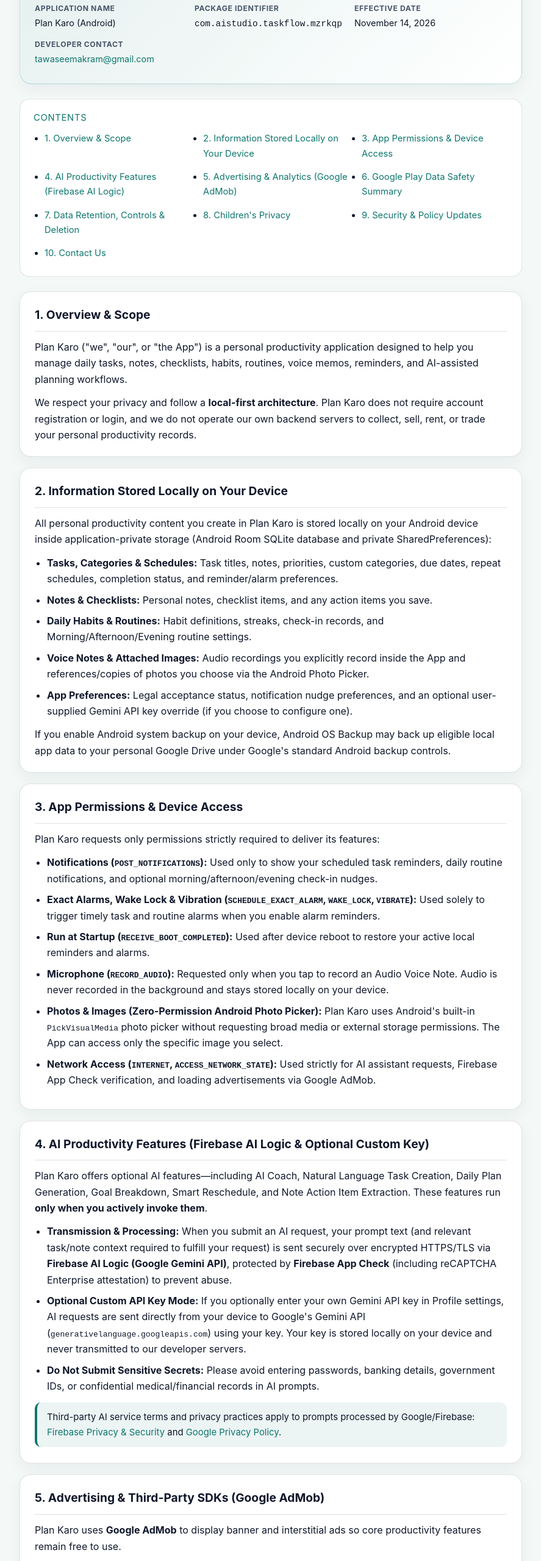
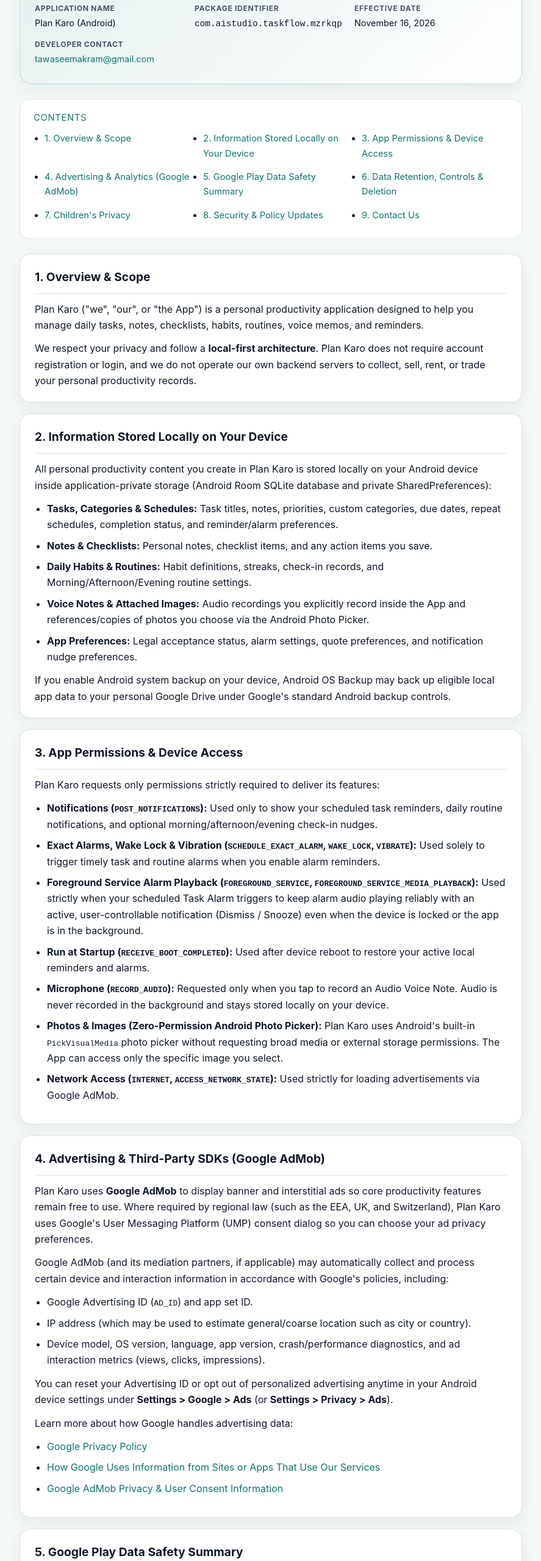
Before and after one commit to tawaseemakram/Plan-Karo_Privacy_Policy, a plain HTML site: page index.html in a window 1280 px wide. Shown: the part 240-2800 px from the top of the page at 61% size, without its empty margins (196-1083 px from the left). Drawn offline with Linux system fonts and the light colour scheme.

Commit message:
Update index.html

```diff
--- a/index.html
+++ b/index.html
@@ -4,7 +4,7 @@
   <meta charset="UTF-8" />
   <meta name="viewport" content="width=device-width, initial-scale=1.0" />
   <title>Privacy Policy — Plan Karo</title>
-  <meta name="description" content="Official Google Play Privacy Policy for Plan Karo (com.aistudio.taskflow.mzrkqp) — Tasks, Daily Habits, Routines, Notes, and AI Productivity Assistant." />
+  <meta name="description" content="Official Google Play Privacy Policy for Plan Karo (com.aistudio.taskflow.mzrkqp) — Tasks, Daily Habits, Routines, and Voice Notes." />
   <style>
     :root {
       --bg: #081214;
@@ -275,7 +275,7 @@
         </div>
         <div class="meta-item">
           <strong>Effective Date</strong>
-          <span>November 14, 2026</span>
+          <span>November 16, 2026</span>
         </div>
         <div class="meta-item">
           <strong>Developer Contact</strong>
@@ -290,20 +290,19 @@
         <li><a href="#overview">1. Overview &amp; Scope</a></li>
         <li><a href="#local-storage">2. Information Stored Locally on Your Device</a></li>
         <li><a href="#permissions">3. App Permissions &amp; Device Access</a></li>
-        <li><a href="#ai-processing">4. AI Productivity Features (Firebase AI Logic)</a></li>
-        <li><a href="#advertising">5. Advertising &amp; Analytics (Google AdMob)</a></li>
-        <li><a href="#data-safety">6. Google Play Data Safety Summary</a></li>
-        <li><a href="#retention-deletion">7. Data Retention, Controls &amp; Deletion</a></li>
-        <li><a href="#children">8. Children's Privacy</a></li>
-        <li><a href="#security-changes">9. Security &amp; Policy Updates</a></li>
-        <li><a href="#contact">10. Contact Us</a></li>
+        <li><a href="#advertising">4. Advertising &amp; Analytics (Google AdMob)</a></li>
+        <li><a href="#data-safety">5. Google Play Data Safety Summary</a></li>
+        <li><a href="#retention-deletion">6. Data Retention, Controls &amp; Deletion</a></li>
+        <li><a href="#children">7. Children's Privacy</a></li>
+        <li><a href="#security-changes">8. Security &amp; Policy Updates</a></li>
+        <li><a href="#contact">9. Contact Us</a></li>
       </ul>
     </nav>
 
     <section id="overview" class="card">
       <h2>1. Overview &amp; Scope</h2>
       <p>
-        Plan Karo ("we", "our", or "the App") is a personal productivity application designed to help you manage daily tasks, notes, checklists, habits, routines, voice memos, reminders, and AI-assisted planning workflows.
+        Plan Karo ("we", "our", or "the App") is a personal productivity application designed to help you manage daily tasks, notes, checklists, habits, routines, voice memos, and reminders.
       </p>
       <p>
         We respect your privacy and follow a <strong>local-first architecture</strong>. Plan Karo does not require account registration or login, and we do not operate our own backend servers to collect, sell, rent, or trade your personal productivity records.
@@ -320,7 +319,7 @@
         <li><strong>Notes &amp; Checklists:</strong> Personal notes, checklist items, and any action items you save.</li>
         <li><strong>Daily Habits &amp; Routines:</strong> Habit definitions, streaks, check-in records, and Morning/Afternoon/Evening routine settings.</li>
         <li><strong>Voice Notes &amp; Attached Images:</strong> Audio recordings you explicitly record inside the App and references/copies of photos you choose via the Android Photo Picker.</li>
-        <li><strong>App Preferences:</strong> Legal acceptance status, notification nudge preferences, and an optional user-supplied Gemini API key override (if you choose to configure one).</li>
+        <li><strong>App Preferences:</strong> Legal acceptance status, alarm settings, quote preferences, and notification nudge preferences.</li>
       </ul>
       <p>
         If you enable Android system backup on your device, Android OS Backup may back up eligible local app data to your personal Google Drive under Google's standard Android backup controls.
@@ -338,6 +337,9 @@
           <strong>Exact Alarms, Wake Lock &amp; Vibration (<code>SCHEDULE_EXACT_ALARM</code>, <code>WAKE_LOCK</code>, <code>VIBRATE</code>):</strong> Used solely to trigger timely task and routine alarms when you enable alarm reminders.
         </li>
         <li>
+          <strong>Foreground Service Alarm Playback (<code>FOREGROUND_SERVICE</code>, <code>FOREGROUND_SERVICE_MEDIA_PLAYBACK</code>):</strong> Used strictly when your scheduled Task Alarm triggers to keep alarm audio playing reliably with an active, user-controllable notification (Dismiss / Snooze) even when the device is locked or the app is in the background.
+        </li>
+        <li>
           <strong>Run at Startup (<code>RECEIVE_BOOT_COMPLETED</code>):</strong> Used after device reboot to restore your active local reminders and alarms.
         </li>
         <li>
@@ -347,38 +349,15 @@
           <strong>Photos &amp; Images (Zero-Permission Android Photo Picker):</strong> Plan Karo uses Android's built-in <code>PickVisualMedia</code> photo picker without requesting broad media or external storage permissions. The App can access only the specific image you select.
         </li>
         <li>
-          <strong>Network Access (<code>INTERNET</code>, <code>ACCESS_NETWORK_STATE</code>):</strong> Used strictly for AI assistant requests, Firebase App Check verification, and loading advertisements via Google AdMob.
+          <strong>Network Access (<code>INTERNET</code>, <code>ACCESS_NETWORK_STATE</code>):</strong> Used strictly for loading advertisements via Google AdMob.
         </li>
       </ul>
     </section>
 
-    <section id="ai-processing" class="card">
-      <h2>4. AI Productivity Features (Firebase AI Logic &amp; Optional Custom Key)</h2>
+    <section id="advertising" class="card">
+      <h2>4. Advertising &amp; Third-Party SDKs (Google AdMob)</h2>
       <p>
-        Plan Karo offers optional AI features—including AI Coach, Natural Language Task Creation, Daily Plan Generation, Goal Breakdown, Smart Reschedule, and Note Action Item Extraction. These features run <strong>only when you actively invoke them</strong>.
-      </p>
-      <ul>
-        <li>
-          <strong>Transmission &amp; Processing:</strong> When you submit an AI request, your prompt text (and relevant task/note context required to fulfill your request) is sent securely over encrypted HTTPS/TLS via <strong>Firebase AI Logic (Google Gemini API)</strong>, protected by <strong>Firebase App Check</strong> (including reCAPTCHA Enterprise attestation) to prevent abuse.
-        </li>
-        <li>
-          <strong>Optional Custom API Key Mode:</strong> If you optionally enter your own Gemini API key in Profile settings, AI requests are sent directly from your device to Google's Gemini API (<code>generativelanguage.googleapis.com</code>) using your key. Your key is stored locally on your device and never transmitted to our developer servers.
-        </li>
-        <li>
-          <strong>Do Not Submit Sensitive Secrets:</strong> Please avoid entering passwords, banking details, government IDs, or confidential medical/financial records in AI prompts.
-        </li>
-      </ul>
-      <div class="callout">
-        Third-party AI service terms and privacy practices apply to prompts processed by Google/Firebase:
-        <a href="https://firebase.google.com/support/privacy" target="_blank" rel="noopener noreferrer">Firebase Privacy &amp; Security</a> and
-        <a href="https://policies.google.com/privacy" target="_blank" rel="noopener noreferrer">Google Privacy Policy</a>.
-      </div>
-    </section>
-
-    <section id="advertising" class="card">
-      <h2>5. Advertising &amp; Third-Party SDKs (Google AdMob)</h2>
-      <p>
-        Plan Karo uses <strong>Google AdMob</strong> to display banner and interstitial ads so core productivity features remain free to use.
+        Plan Karo uses <strong>Google AdMob</strong> to display banner and interstitial ads so core productivity features remain free to use. Where required by regional law (such as the EEA, UK, and Switzerland), Plan Karo uses Google's User Messaging Platform (UMP) consent dialog so you can choose your ad privacy preferences.
       </p>
       <p>
         Google AdMob (and its mediation partners, if applicable) may automatically collect and process certain device and interaction information in accordance with Google's policies, including:
@@ -400,7 +379,7 @@
     </section>
 
     <section id="data-safety" class="card">
-      <h2>6. Google Play Data Safety Summary</h2>
+      <h2>5. Google Play Data Safety Summary</h2>
       <p>
         The summary below reflects how data is handled by Plan Karo and integrated third-party SDKs:
       </p>
@@ -428,15 +407,9 @@
               <td>N/A (On-device)</td>
             </tr>
             <tr>
-              <td><strong>User-Submitted AI Prompts</strong></td>
-              <td>AI Coach, Goal Breakdown &amp; Smart Task features</td>
-              <td>Transmitted transiently to Google Firebase AI Logic / Gemini API when triggered</td>
-              <td>Yes (HTTPS/TLS)</td>
-            </tr>
-            <tr>
               <td><strong>Device IDs, Coarse Location &amp; Ad Diagnostics</strong></td>
-              <td>Advertising, fraud prevention &amp; App Check security</td>
-              <td>Collected by Google AdMob &amp; Firebase App Check SDKs</td>
+              <td>Advertising &amp; fraud prevention</td>
+              <td>Collected by Google AdMob SDK</td>
               <td>Yes (HTTPS/TLS)</td>
             </tr>
           </tbody>
@@ -445,27 +418,28 @@
     </section>
 
     <section id="retention-deletion" class="card">
-      <h2>7. Data Retention, User Controls &amp; Deletion</h2>
+      <h2>6. Data Retention, User Controls &amp; Deletion</h2>
       <p>You have full control over your data in Plan Karo:</p>
       <ul>
-        <li><strong>In-App Deletion:</strong> You can edit or permanently delete any task, note, checklist, habit, routine, custom category, attached image, voice note, or optional API key inside the App at any time.</li>
-        <li><strong>Complete Local Erasure:</strong> Because Plan Karo has no developer-hosted user accounts, clearing the App's data in Android Settings (<strong>App Info &gt; Storage &gt; Clear Data</strong>) or uninstalling Plan Karo permanently removes all local databases, audio files, and preferences from your device.</li>
+        <li><strong>In-App Deletion:</strong> You can edit or permanently delete any task, note, checklist, habit, routine, custom category, attached image, or voice note inside the App at any time. Deleting an item also deletes any unreferenced local image or audio files stored for that item.</li>
+        <li><strong>One-Tap In-App Local Wipe (Clear All Local Data):</strong> Under <strong>Profile &gt; Clear All Local Data</strong>, you can permanently erase all locally stored tasks, notes, habits, routines, custom categories, attached images, voice recordings, and alarm/app preferences in one action.</li>
+        <li><strong>Device-Level Erasure:</strong> Because Plan Karo has no developer-hosted user accounts, clearing the App's data in Android Settings (<strong>App Info &gt; Storage &gt; Clear Data</strong>) or uninstalling Plan Karo also permanently removes all local databases, media files, and preferences from your device.</li>
         <li><strong>Permission Revocation:</strong> You can revoke Notification, Exact Alarm, or Microphone permissions anytime via Android System Settings or the Permissions section inside your Profile screen.</li>
         <li><strong>Support &amp; Privacy Requests:</strong> For questions about data handling or deletion, contact us at <a href="mailto:tawaseemakram@gmail.com">tawaseemakram@gmail.com</a>.</li>
       </ul>
     </section>
 
     <section id="children" class="card">
-      <h2>8. Children's Privacy</h2>
+      <h2>7. Children's Privacy</h2>
       <p>
         Plan Karo is not directed to children under the age of 13 (or the minimum age required for digital consent in your jurisdiction). We do not knowingly collect personal information from children. If you believe a child has provided personal information through an integrated third-party service, please contact us at <a href="mailto:tawaseemakram@gmail.com">tawaseemakram@gmail.com</a> so we can assist promptly.
       </p>
     </section>
 
     <section id="security-changes" class="card">
-      <h2>9. Security &amp; Policy Updates</h2>
+      <h2>8. Security &amp; Policy Updates</h2>
       <p>
-        We rely on Android OS application sandboxing for on-device records and HTTPS/TLS encryption for all network communications with Firebase AI Logic, Firebase App Check, and Google AdMob. No method of electronic storage or transmission is 100% immune to risk, so please keep your device OS updated and protected with a screen lock.
+        We rely on Android OS application sandboxing for on-device records and HTTPS/TLS encryption for network communications with Google AdMob. No method of electronic storage or transmission is 100% immune to risk, so please keep your device OS updated and protected with a screen lock.
       </p>
       <p>
         We may update this Privacy Policy periodically to reflect app improvements, SDK updates, or legal requirements. Changes take effect once posted on this page with an updated <strong>Effective Date</strong>.
@@ -473,7 +447,7 @@
     </section>
 
     <section id="contact" class="card">
-      <h2>10. Contact Us</h2>
+      <h2>9. Contact Us</h2>
       <p>
         If you have any questions, concerns, or requests regarding this Privacy Policy or Plan Karo's data practices, please contact the developer:
       </p>
@@ -484,7 +458,7 @@
     </section>
 
     <footer>
-      <p>&copy; 2026 Plan Karo. All rights reserved. • Effective Date: November 14, 2026</p>
+      <p>&copy; 2026 Plan Karo. All rights reserved. • Effective Date: November 16, 2026</p>
     </footer>
   </main>
 </body>
```
